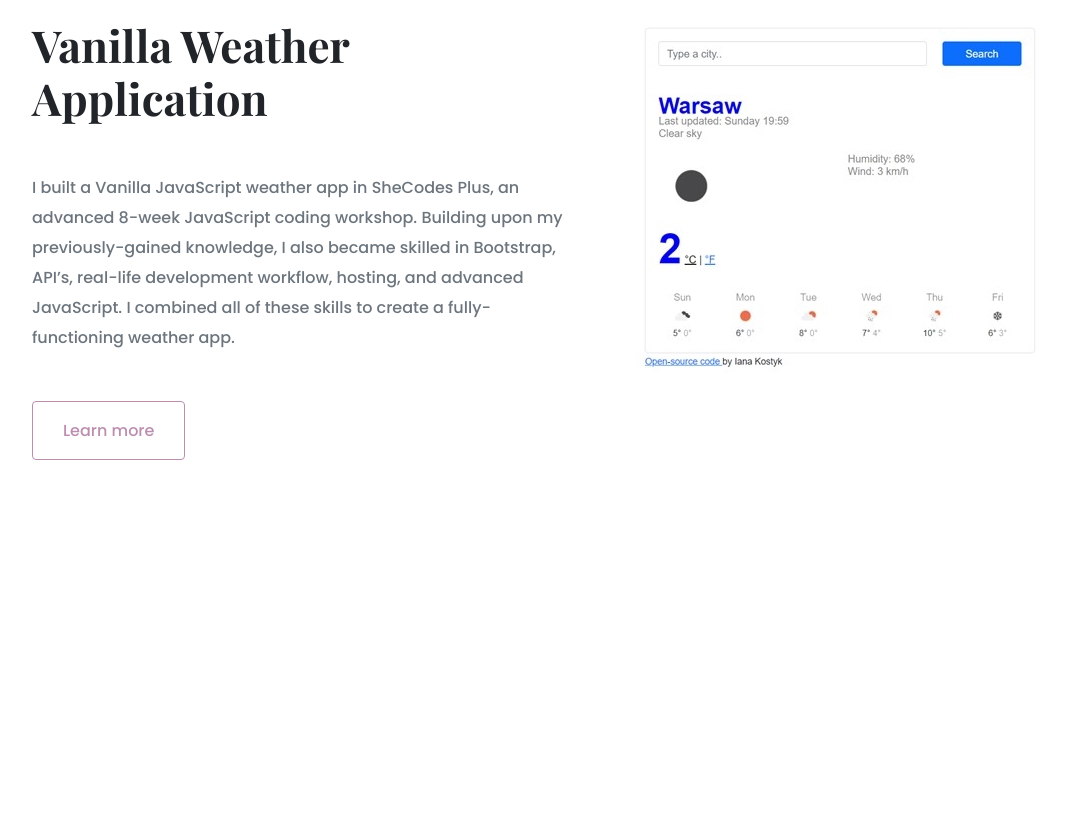
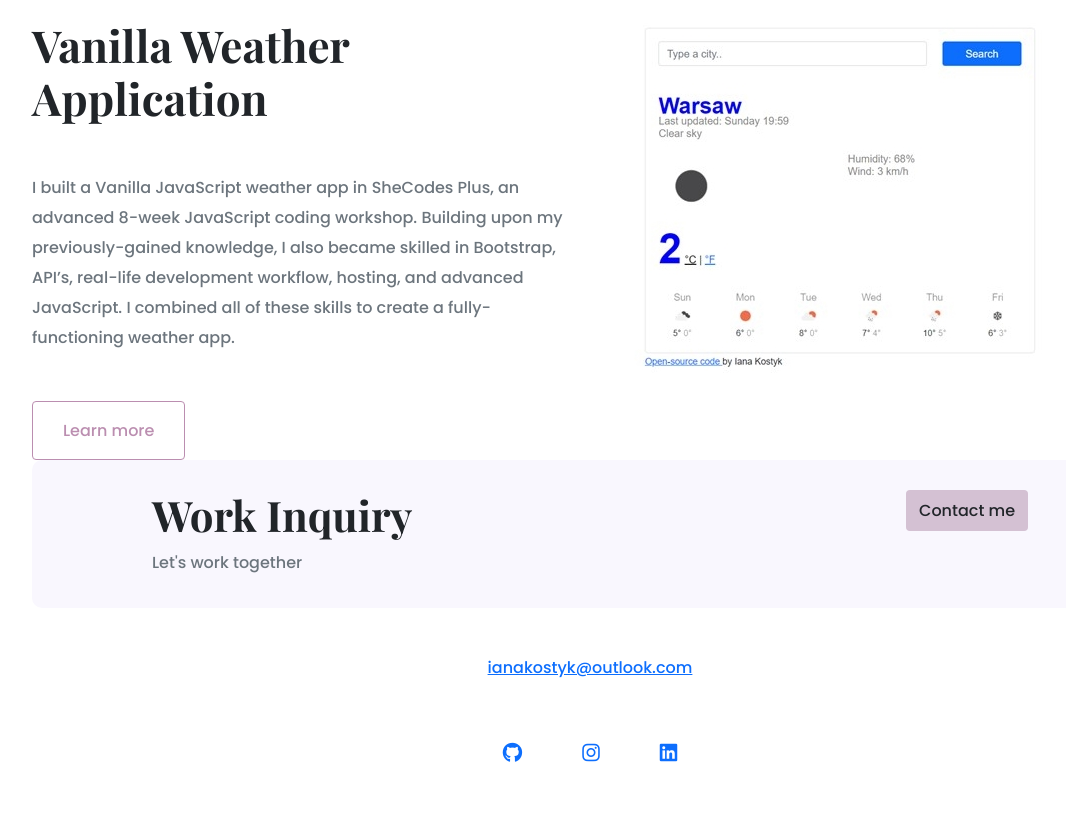
Before and after one commit to IanaKos/portfolio-project, a plain HTML site: page index.html in a window 1280 px wide. Shown: the part 1114-1943 px from the top of the page, without its empty margins (50-1116 px from the left). Before the commit the page ends 1622 px from the top, so only its background shows below. Drawn offline with nearby package versions, Linux system fonts and the light colour scheme; a web font is replaced by a local one.

Commit message:
updated the index.html  and portfolio.css

```diff
--- a/index.html
+++ b/index.html
@@ -111,6 +111,27 @@
     <div class="col d-none d-lg-block">
           <img src="images/weatherApp.jpg" class="img-fluid" alt="" />
         </div>
+        <footer>
+          <div class="contact-box d-flex justify-content-between mb-5 d-none d-md-flex">
+            <div>
+            <h4> Work Inquiry</h4>
+            <p class="text-muted">
+              Let's work together
+            </p>
+            </div>
+            <div>
+            <a href="" class="btn btn btn-branding">Contact me</a>
+          </div>
+          </div>
+          <div class="d-flex justify-content-center mb-5">
+          <a href="mailto:ianakostyk@outlook.com" class="email-link"> ianakostyk@outlook.com </a>
+          </div>
+          <div class="social-links d-flex justify-content-center mb-5">
+            <a href="https://github.com/IanaKos" target="blank">    <i class="fab fa-github"></i>    </a>
+             <a href="https://www.instagram.com/iana_kostyk/" target="blank">    <i class="fab fa-instagram"></i>    </a>
+            <a href="https://www.linkedin.com/" target="blank">    <i class="fab fa-linkedin"></i>    </a>
+          </div>
+        </footer>
     </div>
   </body>
 </html>
--- a/styles/portfolio.css
+++ b/styles/portfolio.css
@@ -24,6 +24,9 @@ h1 {
 h2 {
     font-size: 44px;
 }
+h4 {
+    font-size: 42px;
+}
 p {
 font-weight: normal;
 font-size: 16px;
@@ -44,9 +47,9 @@ line-height: 30px;
   font-size: 24px;
 }
 .btn-branding {
-  background: var(--brading-color);
+  background-color: rgb(212, 193, 211);
   border-radius: 4px;
-  color: white;
+  color: white
   font-size: 18px;
   line-height: 27px;
   padding: 15px 30 px;
@@ -83,6 +86,34 @@ font-family: var(--default-font-family);
 .content {
     margin: 30px;
 }
+footer {
+    margin: 60px 0;
+}
+footer .contact-box {
+    background: var(--secondary-color);
+    padding: 30px 120px;
+    border-radius: 10px;
+}
+footer .contact-box p {
+    margin: 0;
+}
+footer.email.link {
+    text-decoration: none;
+    color: black;
+    font-size: 24px;
+
+}
+footer .email-link:hover {
+    color: var(--branding-color);
+}
+footer .social-links a {
+margin: 0 20px;
+padding: 10px;
+font-size: 20px;
+}
+footer .social-links a:hover {
+    color: black;
+}
 @media (max-width: 900px) {
     h1 {
         font-size: 44px;
@@ -91,6 +122,10 @@ font-family: var(--default-font-family);
     h2 {
         font-size: 34px;
     }
+    h4 {
+        font-size: 18px;
+    }
+
     .project-description {
         padding: 0;
         text-align:center;
```
